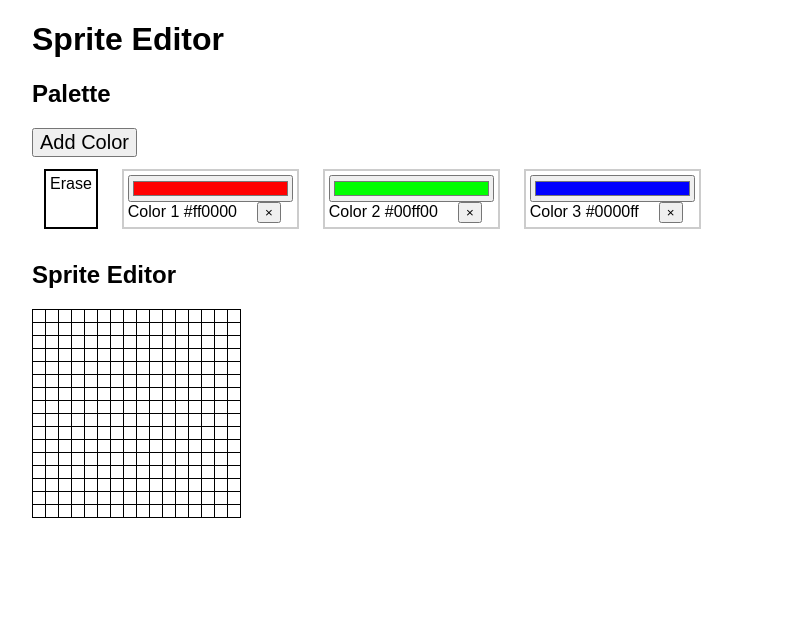
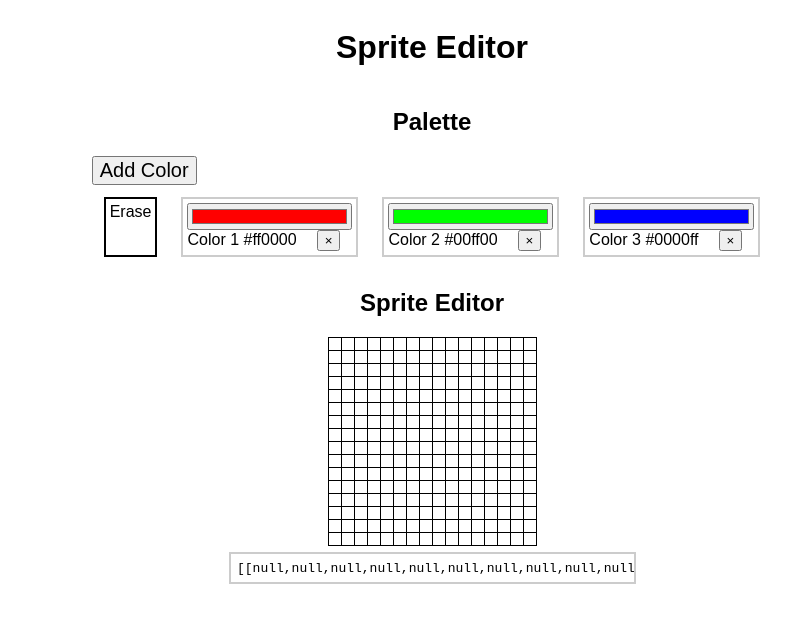
Before and after one commit to chipbell4/peach.js, a React app in the folder editor/: page / in a window 1280 px wide. Shown: the top 622 px of the page, without its empty margins (208-999 px from the left). Built offline with nearby package versions, Linux system fonts and the light colour scheme.

Commit message:
Some more random things getting done

```diff
--- a/editor/index.css
+++ b/editor/index.css
@@ -3,6 +3,16 @@ body {
     margin-left: auto;
     margin-right: auto;
     font-family: sans-serif;
+}
+
+.flex-container {
+    display: flex;
+    flex-direction: column;
+    align-items: center;
+}
+
+h1, h2, h3 {
+    text-align: center;
 }
 
 .palette button.add {
@@ -32,3 +42,12 @@ body {
     border-spacing: 0;
     border-collapse: collapse;
 }
+
+.code-container .rendered-code {
+    margin: 0.5em;
+    padding: 0.5em;
+    border: 2px solid #ccc;
+    max-height: 15em;
+    overflow-y: auto;
+    max-width: 30em;
+}
--- /dev/null
+++ b/editor/src/code.tsx
@@ -0,0 +1,13 @@
+import React from 'react';
+
+const Code = ({ sprite }) => {
+    return (
+        <div className="code-container">
+            <pre className="rendered-code">
+                { JSON.stringify(sprite) }
+            </pre>
+        </div>
+    )
+};
+
+export default Code;
--- a/editor/src/index.tsx
+++ b/editor/src/index.tsx
@@ -2,17 +2,25 @@ import React from 'react';
 import { createRoot } from 'react-dom/client';
 
 import Palette from './palette';
-import Sprite from './sprite';
+import SpriteEditor from './sprite-editor';
+import Code from './code';
 
 const App = () => {
     const [colors, setColors] = React.useState(["#ff0000", "#00ff00", "#0000ff"]);
     const [workingColor, setWorkingColor] = React.useState(colors[0]);
 
+    const height = 16;
+    const width = 16;
+    const [sprite, setSprite] = React.useState(Array.from({ length: height }, () => Array(width).fill(null)));
+
     return (
-        <div>
+        <div className="flex-container">
             <h1>Sprite Editor</h1>
             <Palette startingColors={colors} onColorChange={setColors} onSelectColor={(c) => setWorkingColor(c)}/>
-            <Sprite width={16} height={16} color={workingColor} palette={colors}/>
+            <div className="flex-container">
+                <SpriteEditor sprite={sprite} onSpriteChange={setSprite} color={workingColor} palette={colors}/>
+                <Code sprite={sprite} />
+            </div>
         </div>
     );
 };
--- a/editor/src/sprite.tsx
+++ b/editor/src/sprite-editor.tsx
@@ -1,12 +1,13 @@
 import React from 'react';
 
-const Sprite = ({ width = 16, height = 16, color = null, palette = ["#f00"] }) => {
+const SpriteEditor = ({ sprite = [[null]], onSpriteChange = (s) => {}, color = null, palette = ["#f00"] }) => {
     const [mouseDown, setMouseDown] = React.useState(false);
-    const [sprite, setSprite] = React.useState(Array.from({ length: height }, () => Array(width).fill(null)));
+    const [currentSprite, setSprite] = React.useState(sprite);
 
     const fill = (row, col) => {
-        const newSprite = sprite.map((r, i) => r.map((c, j) => (i === row && j === col ? color : c)));
+        const newSprite = currentSprite.map((r, i) => r.map((c, j) => (i === row && j === col ? color : c)));
         setSprite(newSprite);
+        onSpriteChange(newSprite);
     };
 
     const renderCell = (row, col) => {
@@ -17,8 +18,8 @@ const Sprite = ({ width = 16, height = 16, color = null, palette = ["#f00"] }) =
             cursor: "pointer",
         }
 
-        if (sprite[row][col] !== null) {
-            cellStyle.backgroundColor = palette[sprite[row][col]];
+        if (currentSprite[row][col] !== null) {
+            cellStyle.backgroundColor = palette[currentSprite[row][col]];
         }
 
         return (
@@ -33,9 +34,9 @@ const Sprite = ({ width = 16, height = 16, color = null, palette = ["#f00"] }) =
         );
     };
 
-    const rows = Array.from({ length: height }, (_, rowIndex) => (
+    const rows = Array.from({ length: currentSprite.length }, (_, rowIndex) => (
         <tr key={rowIndex}>
-            {sprite[rowIndex].map((_, colIndex) => renderCell(rowIndex, colIndex))}
+            {currentSprite[rowIndex].map((_, colIndex) => renderCell(rowIndex, colIndex))}
         </tr>
     ));
 
@@ -51,4 +52,4 @@ const Sprite = ({ width = 16, height = 16, color = null, palette = ["#f00"] }) =
     );
 }
 
-export default Sprite;
+export default SpriteEditor;
```
